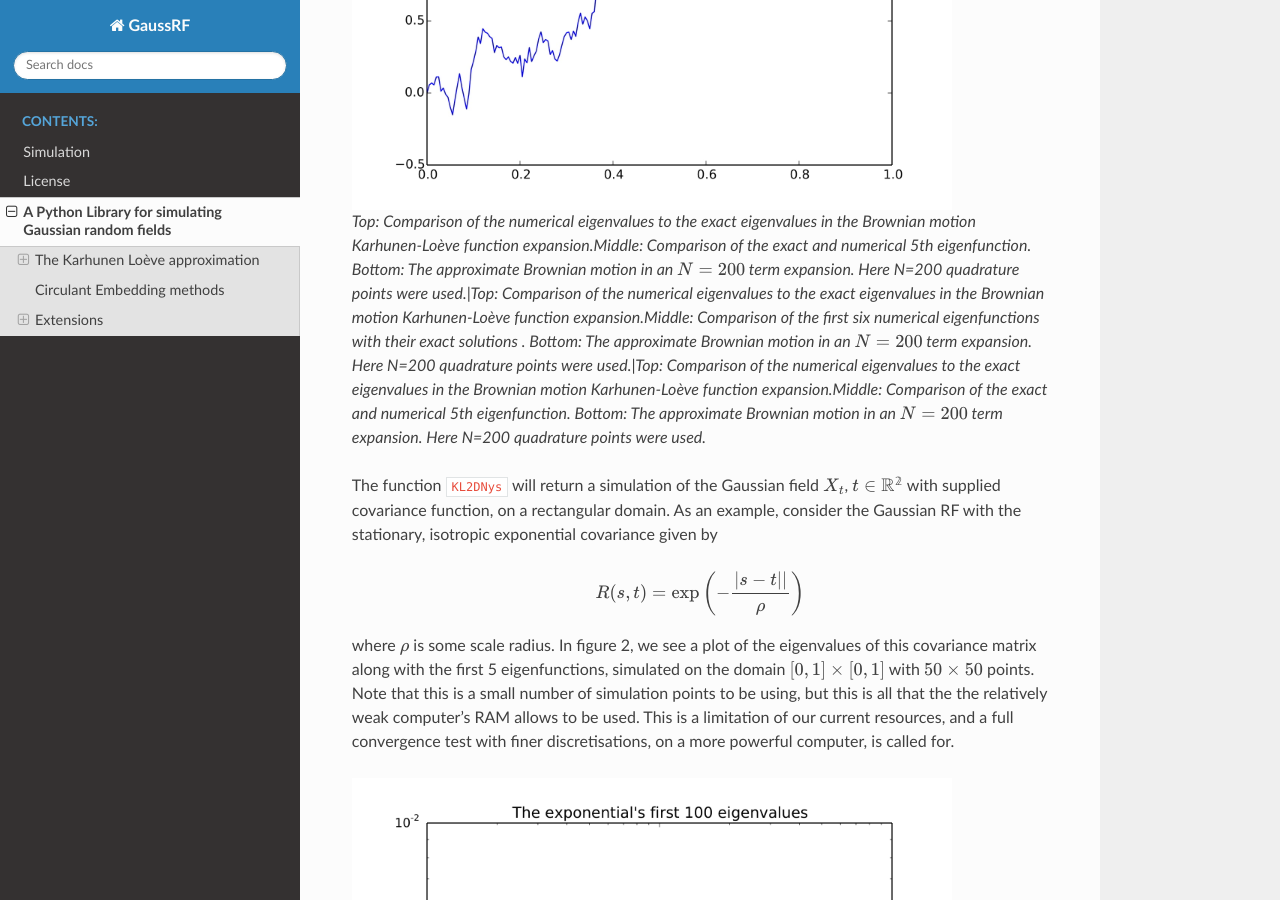
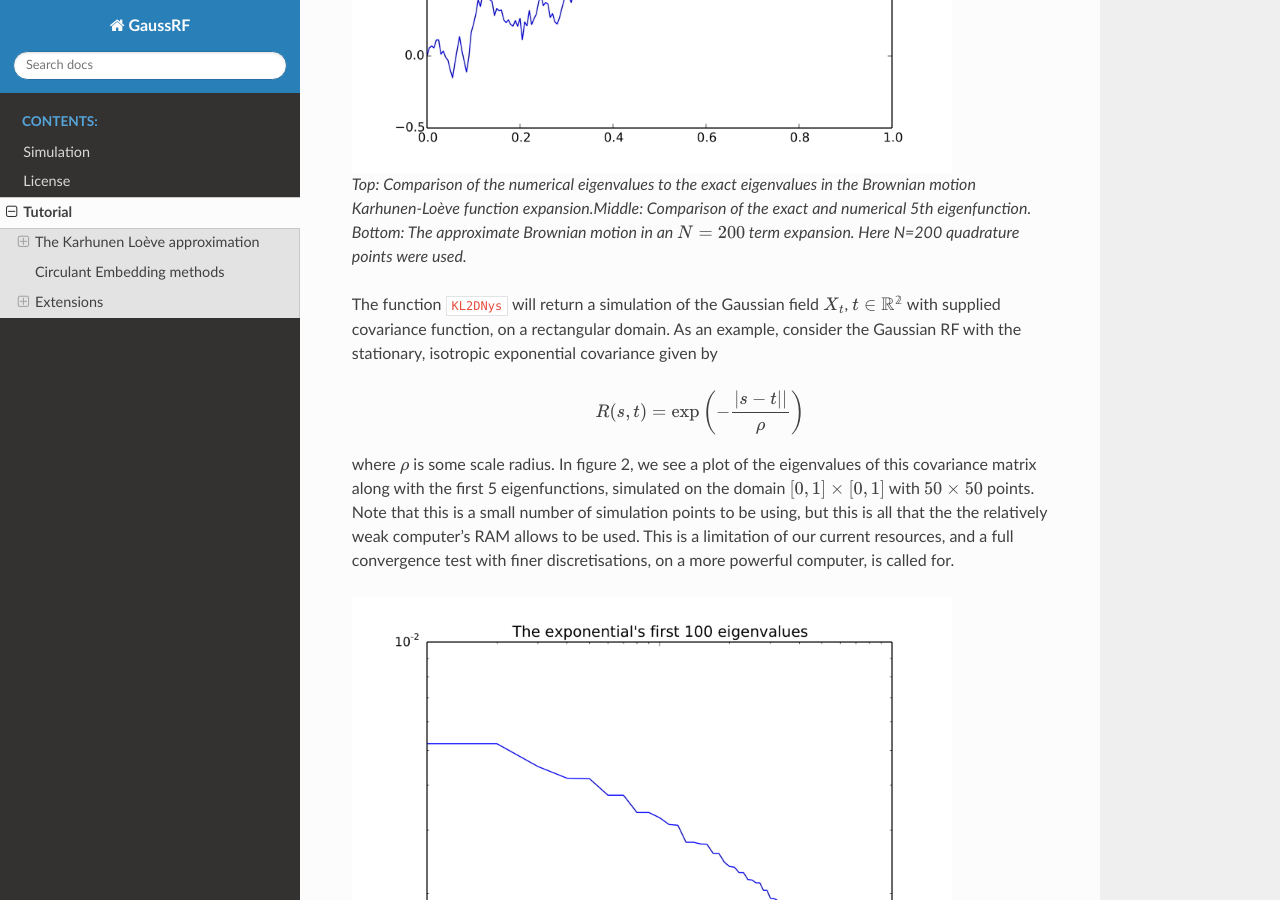
Before and after one commit to KDMpehle/Random_fields, a Sphinx documentation site: the page built from docs/source/Tutorial2.rst, in a window 1280 px wide and 900 px high, scrolled down 3029 px. Built offline with Sphinx 7.4.7 and the Read the Docs theme 2.0.0, drawn with Linux system fonts in a browser that asks for light colours; some of the changed text lies outside the part shown.

Commit message:
read the docs added

```diff
--- a/docs/source/Tutorial2.rst
+++ b/docs/source/Tutorial2.rst
@@ -1,5 +1,5 @@
 ======================================================
-A Python Library for simulating Gaussian random fields
+Tutorial
 ======================================================
 
 :Author: Khaya Donald Mpehle, Steven Maharaj
@@ -107,16 +107,7 @@ approximation.
    in the Brownian motion Karhunen-Loève function expansion.Middle:
    Comparison of the exact and numerical 5th eigenfunction. Bottom: The
    approximate Brownian motion in an :math:`N=200` term expansion. Here
-   N=200 quadrature points were used.|Top: Comparison of the numerical
-   eigenvalues to the exact eigenvalues in the Brownian motion
-   Karhunen-Loève function expansion.Middle: Comparison of the first six numerical eigenfunctions with their exact solutions . Bottom: The approximate Brownian motion in
-   an :math:`N=200` term expansion. Here N=200 quadrature points were
-   used.|Top: Comparison of the numerical eigenvalues to the exact
-   eigenvalues in the Brownian motion Karhunen-Loève function
-   expansion.Middle: Comparison of the exact and numerical 5th
-   eigenfunction. Bottom: The approximate Brownian motion in an
-   :math:`N=200` term expansion. Here N=200 quadrature points were used.
-
+   N=200 quadrature points were used.
 
 The function ``KL2DNys`` will return a simulation of the Gaussian field
 :math:`X_t`, :math:`t\in \mathbb{R^2}` with supplied covariance
@@ -220,12 +211,3 @@ Bibliography
 [4] Atkinson, K. E. (1967). The numerical solution of Fredholm integral equations of the second kind. *SIAM Journal on Numerical Analysis, 4(3),* 337-348.
 
 [5]  Phoon, K. K., Huang, S. P., & Quek, S. T. (2002). Implementation of Karhunen-Loeve expansion for simulation using a wavelet-Galerkin scheme. Probabilistic Engineering Mechanics, 17(3), 293-303.
-
-.. |Top: Comparison of the numerical eigenvalues to the exact eigenvalues in the Brownian motion Karhunen-Loève function expansion.Middle: Comparison of the exact and numerical 5th eigenfunction. Bottom: The approximate Brownian motion in an :math:`N=200` term expansion. Here N=200 quadrature points were used.image:: BM_EV_eg.pdf
-.. |Top: Comparison of the numerical eigenvalues to the exact eigenvalues in the Brownian motion Karhunen-Loève function expansion.Middle: Comparison of the exact and numerical 5th eigenfunction. Bottom: The approximate Brownian motion in an :math:`N=200` term expansion. Here N=200 quadrature points were used.image:: BM_EF_eg.pdf
-.. |Top: Comparison of the numerical eigenvalues to the exact eigenvalues in the Brownian motion Karhunen-Loève function expansion.Middle: Comparison of the exact and numerical 5th eigenfunction. Bottom: The approximate Brownian motion in an :math:`N=200` term expansion. Here N=200 quadrature points were used.image:: BM_eg.pdf
-.. |Top: Eigenvalues of the 2D exponential covariance function Gaussian RF. Middle: The first 6 eigenfunctions. Bottom: The random field realisation, using interpolated eigenfunctions. There are :math:`50 \times 50` points and the order of the expansion is :math:`N = 100`.image:: exponential_2D_eigenvalues.pdf
-.. |Top: Eigenvalues of the 2D exponential covariance function Gaussian RF. Middle: The first 6 eigenfunctions. Bottom: The random field realisation, using interpolated eigenfunctions. There are :math:`50 \times 50` points and the order of the expansion is :math:`N = 100`.image:: exponential_eigenfunctions.pdf
-.. |Top: Eigenvalues of the 2D exponential covariance function Gaussian RF. Middle: The first 6 eigenfunctions. Bottom: The random field realisation, using interpolated eigenfunctions. There are :math:`50 \times 50` points and the order of the expansion is :math:`N = 100`.image:: exponential_RF_test_interp
-.. |Top: A Realisation of the 1-D exponential random process.Bottom: A realisation of the 2D homogeneous Gaussian RF with anisotropic covariance (9).image:: circ_embed1D_exp.pdf
-.. |Top: A Realisation of the 1-D exponential random process.Bottom: A realisation of the 2D homogeneous Gaussian RF with anisotropic covariance (9).image:: circ_embed2d_aniso.pdf
```
Also changed, not shown: 14 other files.
